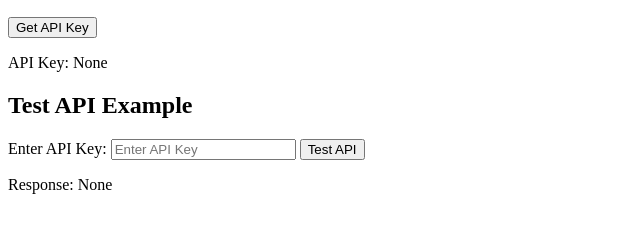
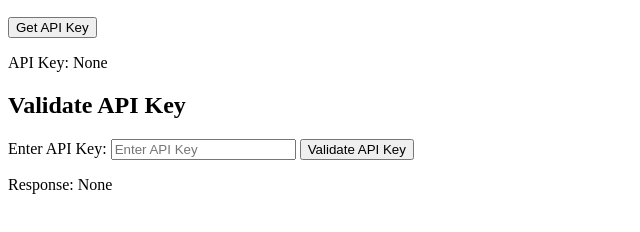
Before and after one commit to RerezzOfficial/apikey, a website: page public/index.html in a window 1280 px wide. Shown: the part 110-342 px from the top of the page, without its empty margins (0-640 px from the left). Drawn offline with Linux system fonts and the light colour scheme.

Commit message:
Update index.html

```diff
--- a/public/index.html
+++ b/public/index.html
@@ -15,11 +15,11 @@
   </div>
 
   <div>
-    <h2>Test API Example</h2>
-    <form id="exampleForm">
+    <h2>Validate API Key</h2>
+    <form id="validateForm">
       <label for="apiKeyInput">Enter API Key:</label>
       <input type="text" id="apiKeyInput" placeholder="Enter API Key" required />
-      <button type="submit">Test API</button>
+      <button type="submit">Validate API Key</button>
     </form>
     <p>Response: <span id="apiResponse">None</span></p>
   </div>
```
